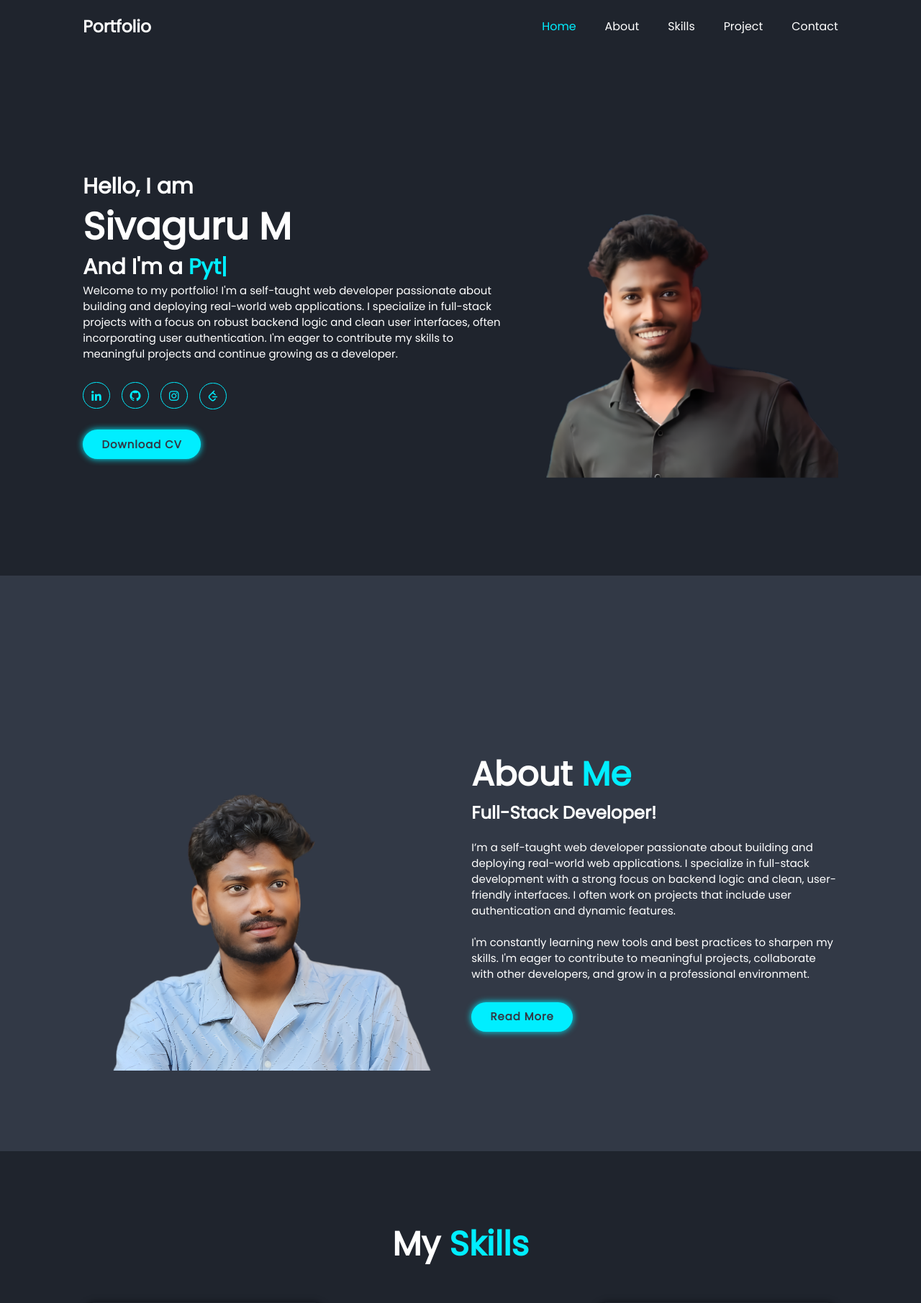
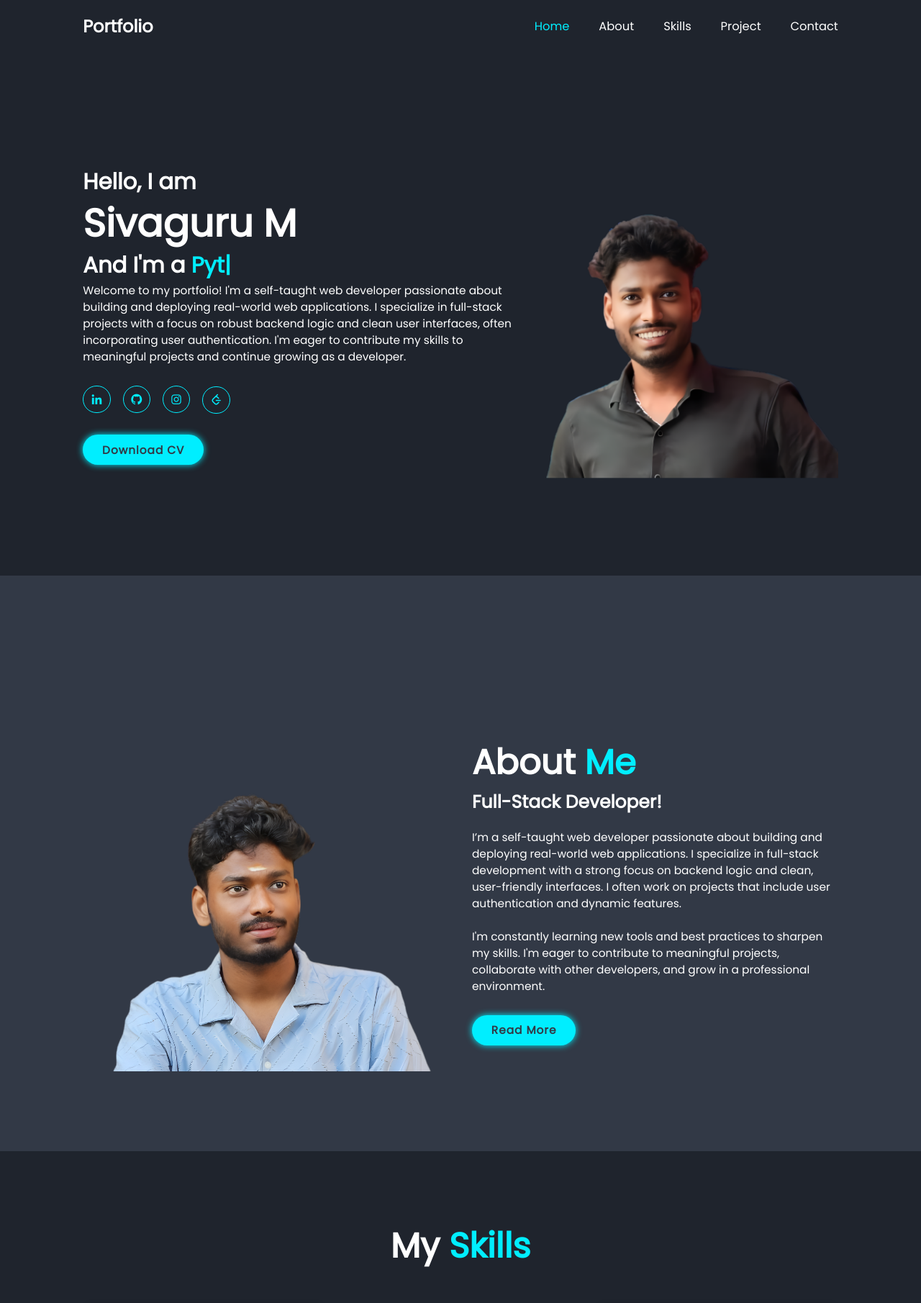
Before and after one commit to sivaguru004/portfolio-django, a Django app: page / in a window 1280 px wide. Shown: the top 1811 px of the page at 72% size. Run offline with Django 5.2, Linux system fonts and the light colour scheme; data comes from the database, SQL or seed files in the repository.

Commit message:
Update style.css
second

```diff
--- a/static/css/style.css
+++ b/static/css/style.css
@@ -17,7 +17,7 @@
 }
 
 html {
-    font-size: 58.5%;
+    font-size: 60%;
     overflow-x: hidden;
 }
 
```
